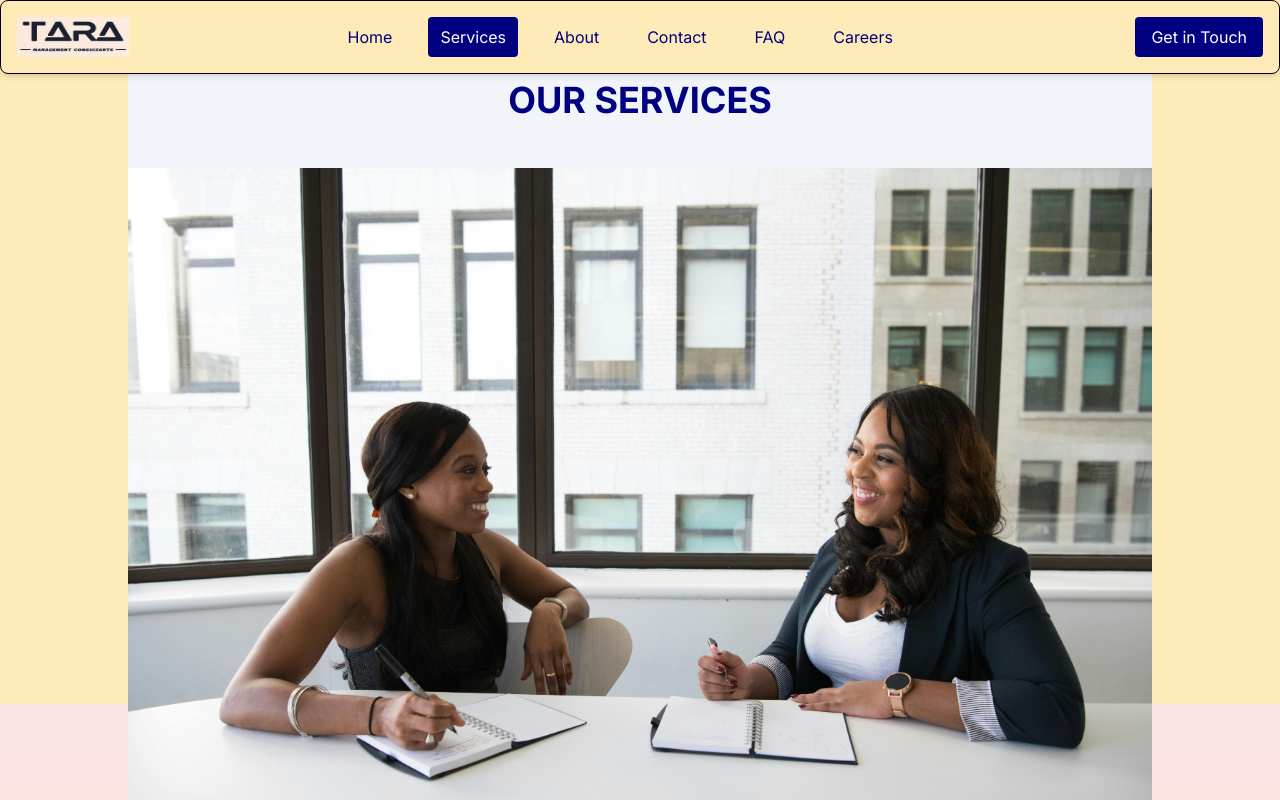
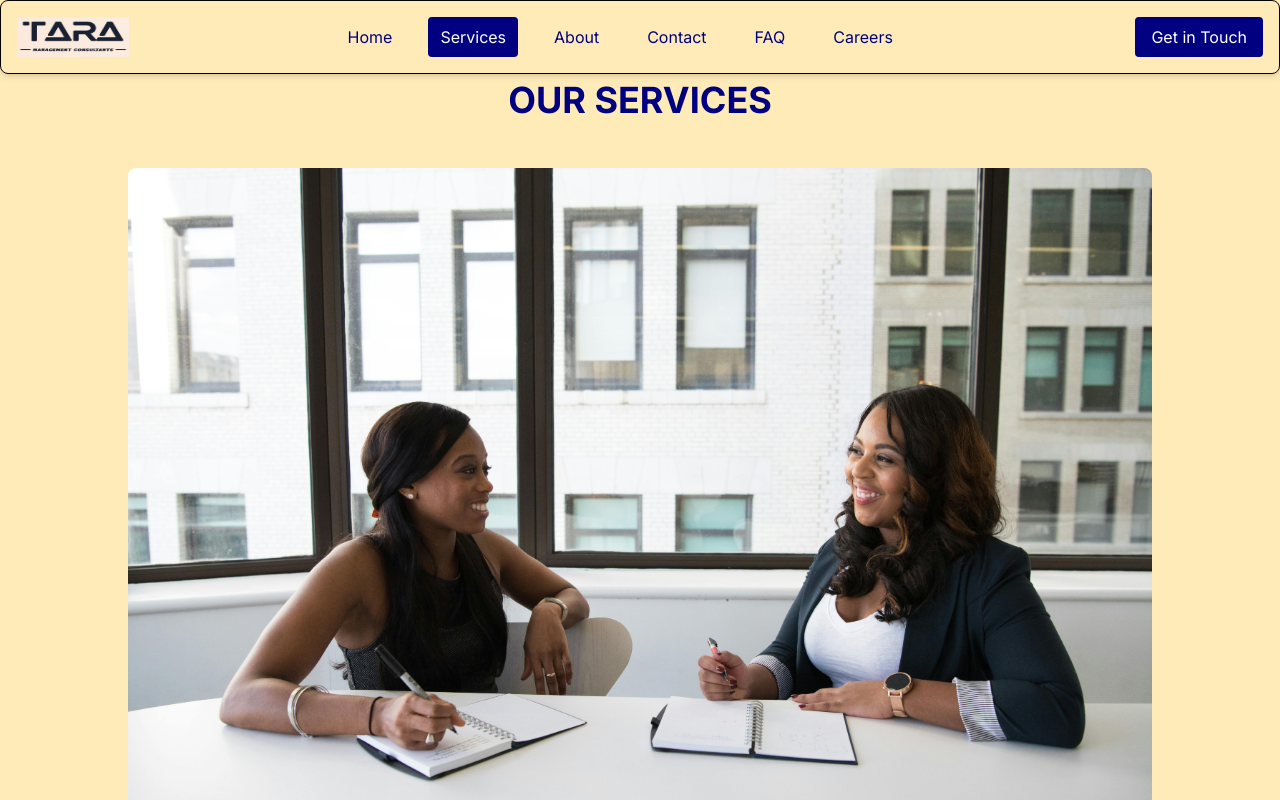
Before and after one commit to IfeoluwaGIT/tara-consulting, a Next.js app: page /services in a window 1280 px wide. Shown: the top 800 px of the page. Built offline with nearby package versions, Linux system fonts and the light colour scheme.

Commit message:
latest update

```diff
--- a/src/app/components/Hero.jsx
+++ b/src/app/components/Hero.jsx
@@ -1,16 +1,20 @@
+import Link from "next/link";
+
 const Hero = () => {
   return (
     <section className="flex flex-col items-center justify-center px-6 py-12 md:px-12 lg:px-20 xl:px-[20%]">
       <div className="text-center">
-        <h1 className="text-3xl md:text-4xl lg:text-5xl font-bold text-color mt-6 md:mt-8 lg:mt-10">
+        <h1 className="text-3xl md:text-4xl lg:text-4xl font-bold text-color mt-6 md:mt-8 lg:mt-10">
           Global Workforce Solutions for a Competitive Edge
         </h1>
         <p className="text-color mb-4 md:mb-6">
           Simplifying global recruitment, staff and payroll management while offering comprehensive HR solutions
         </p>
+        <Link href="/about">
         <button className="px-4 py-2 md:px-6 md:py-3 bg-text-color text-white rounded hover:bg-button-hover">
           Learn More
         </button>
+        </Link>
       </div>
     </section>
   );
--- a/src/app/components/Navbar.jsx
+++ b/src/app/components/Navbar.jsx
@@ -88,10 +88,11 @@ const Navbar = () => {
             </Link>
           ))}
         </div>
-
+        <Link href="/contact">
         <button className="hidden sm:block ml-6 px-4 py-2 bg-text-color text-white rounded hover:bg-button-hover">
           Get in Touch
         </button>
+        </Link>
       </nav>
 
       {/* Dropdown Menu for mobile */}
--- a/src/app/components/ServicesSection.jsx
+++ b/src/app/components/ServicesSection.jsx
@@ -14,7 +14,7 @@ const services = [
 const ServicesSection = () => {
   return (
     <section className="services-section py-8 px-4 md:px-8 lg:px-16 xl:px-32  text-text-color">
-      <h1 className="text-center text-text-color bg-slate-100 p-4 md:p-8 lg:p-12 text-3xl md:text-4xl font-bold uppercase pt-16 md:pt-24">Our Services</h1>
+      <h1 className="text-center text-text-color  p-4 md:p-8 lg:p-12 text-3xl md:text-4xl font-bold uppercase pt-16 md:pt-24">Our Services</h1>
 
       {/* Full-width image */}
       <div className="relative w-full h-[400px] md:h-[500px] lg:h-[700px]">
@@ -23,7 +23,7 @@ const ServicesSection = () => {
           alt="Services Image"
           fill
           style={{ objectFit: 'cover' }}
-          className="w-full h-full"
+          className="w-full h-full rounded-lg"
         />
       </div>
 
--- a/src/app/components/transitionProvider.jsx
+++ b/src/app/components/transitionProvider.jsx
@@ -12,7 +12,7 @@ const TransitionProvider = ({ children }) => {
     <AnimatePresence mode="wait">
       <div
         key={pathName}
-        className="w-screen h-screen bg-gradient-to-b from-blue-100 to-red-100"
+        className="w-screen h-screen "
       >
         <motion.div
           className="h-screen w-screen fixed bg-black rounded-b-[100px] z-40"
```
